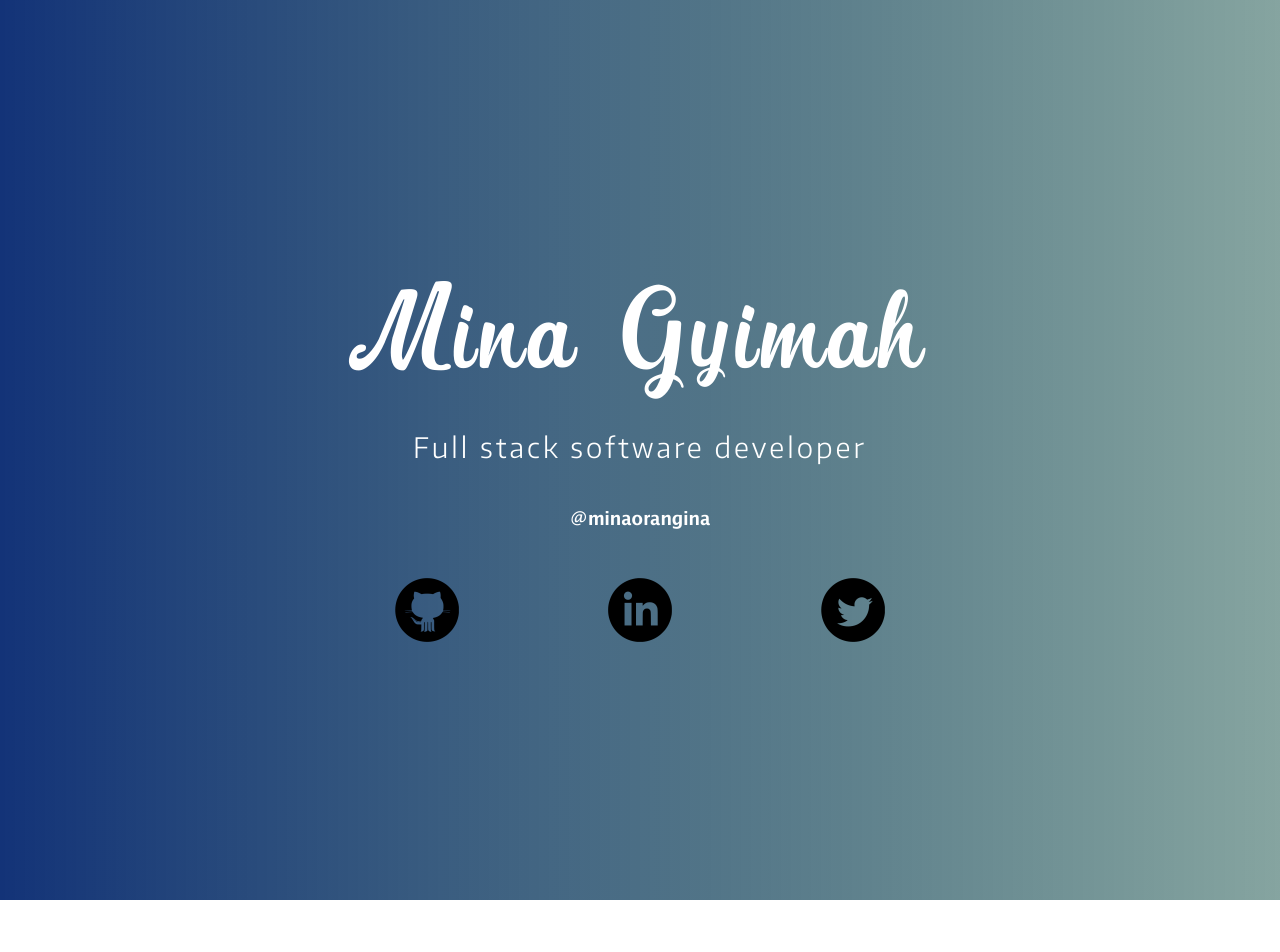
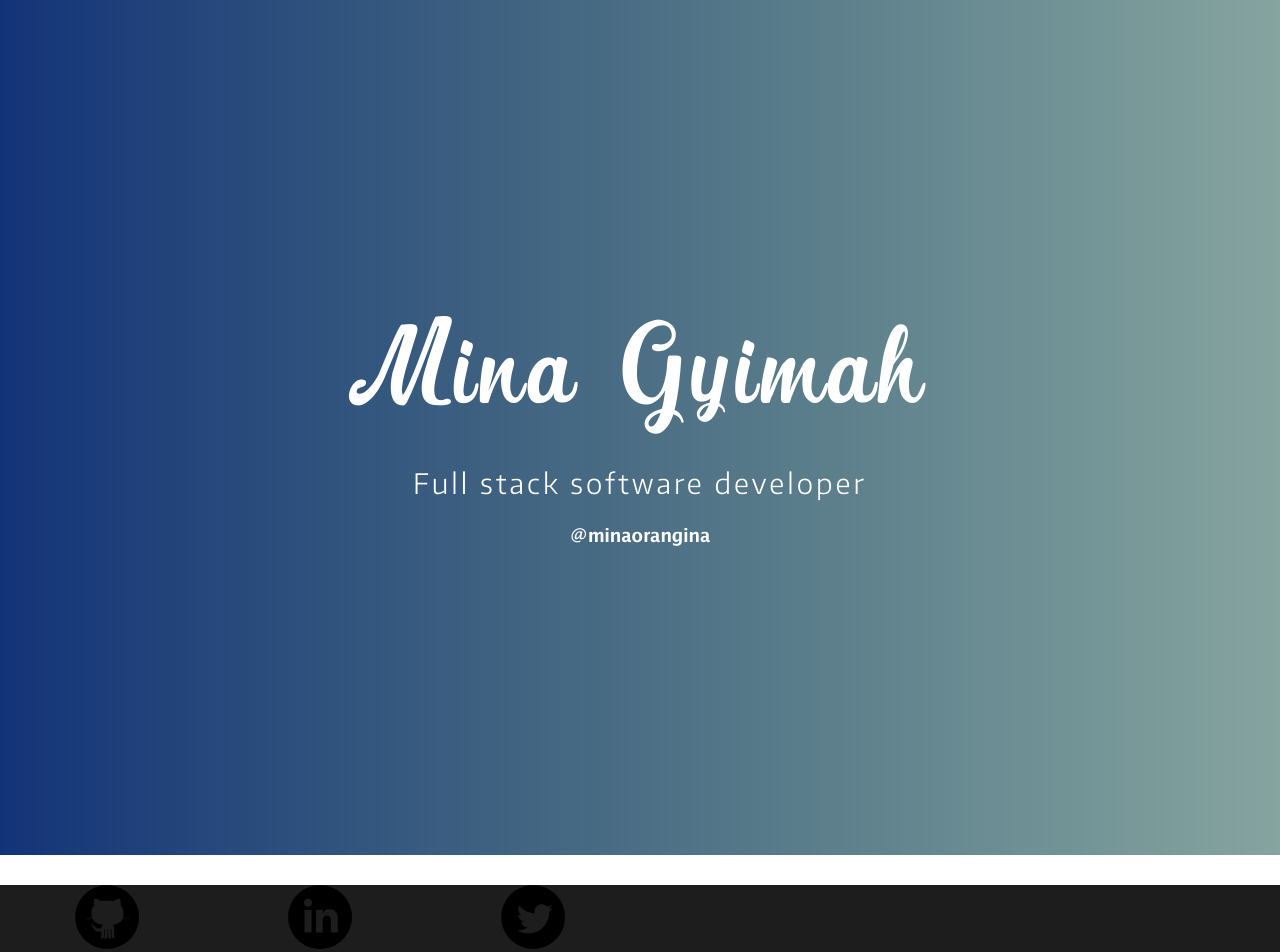
Before and after one commit to minaorangina/minaorangina.github.io, a Jekyll site: the page _src/index.html, which Jekyll copies as it is, in a window 1280 px wide. Built offline with Jekyll 4.4.1, drawn with Linux system fonts in a browser that asks for light colours; before the commit the page ends 900 px from its top, so only the background shows below that.

Commit message:
granim container takes up 95% height of viewport

```diff
--- a/_src/index.html
+++ b/_src/index.html
@@ -7,10 +7,16 @@
   </head>
   <body>
     <div class="outer">
-      <canvas class="background"></canvas>
-      <h1 class="title">Mina Gyimah</h1>
-      <h2>Full stack software developer</h2>
-      <h3>@minaorangina</h3>
+      <div class="canvas-container">
+        <canvas class="background"></canvas>
+      </div>
+      <div class="credentials">
+        <h1 class="title">Mina Gyimah</h1>
+        <h2>Full stack software developer</h2>
+        <h3>@minaorangina</h3>
+      </div>
+    </div>
+    <footer>
       <div class="links">
         <a href="https://github.com/minaorangina" target="_blank">
           <img class="icon" src="./img/github-9-64.png" alt="GitHub" />
@@ -22,8 +28,7 @@
           <img class="icon" src="./img/twitter-4-64.png" alt="Twitter" />
         </a>
       </div>
-    </div>
-
+    </footer>
     <script src="granim.min.js" charset="utf-8"></script>
     <script src="script.js" charset="utf-8"></script>
     <script>
--- a/_src/main.css
+++ b/_src/main.css
@@ -19,6 +19,13 @@ body {
   font-family: 'Luxi', Ariel, serif;
   color: white;
   text-decoration: none;
+  margin: 0;
+}
+
+header,
+footer {
+  background: #1D1D1D;
+  color: #ffffff;
 }
 
 
@@ -35,19 +42,25 @@ h2 {
   font-weight: lighter;
 }
 
-.background, .outer {
+.canvas-container {
+  position: relative;
+  width: 100%;
+}
+
+.canvas-container .background {
   position: absolute;
+  display: block;
+  width: 100%;
+  height: 100%;
   top: 0;
   right: 0;
   bottom: 0;
   left: 0;
+  z-index: -1;
 }
 
-.background {
-  z-index: -1;
-  display: block;
-  width: 100%;
-  height: 100%;
+.credentials {
+  position: absolute;
 }
 
 .outer {
@@ -55,6 +68,7 @@ h2 {
   justify-content: center;
   align-items: center;
   flex-direction: column;
+  /*background-color: black;*/
 }
 
 .outer > * {
--- a/_src/script.js
+++ b/_src/script.js
@@ -5,6 +5,10 @@ if (document.readyState !== 'loading') {
 }
 
 function ready () {
+  const canvasContainer = document.querySelector('.canvas-container');
+  document.documentElement.clientHeight;
+  canvasContainer.style.height = `${document.documentElement.clientHeight * 0.95}px`;
+
   const granimInstance = new Granim({
     element: '.background',
     direction: 'left-right',
@@ -19,5 +23,5 @@ function ready () {
         transitionSpeed: 5000
       }
     }
-  })
+  });
 }
```
